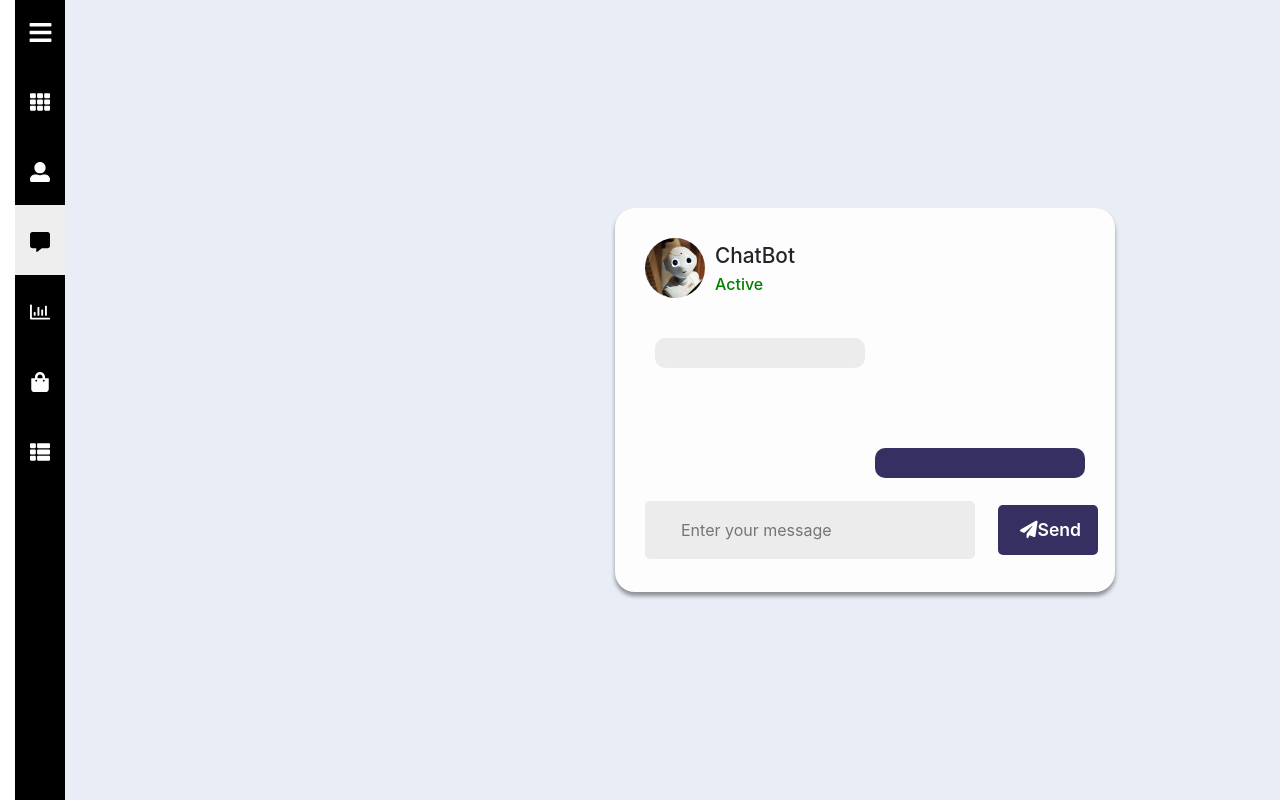
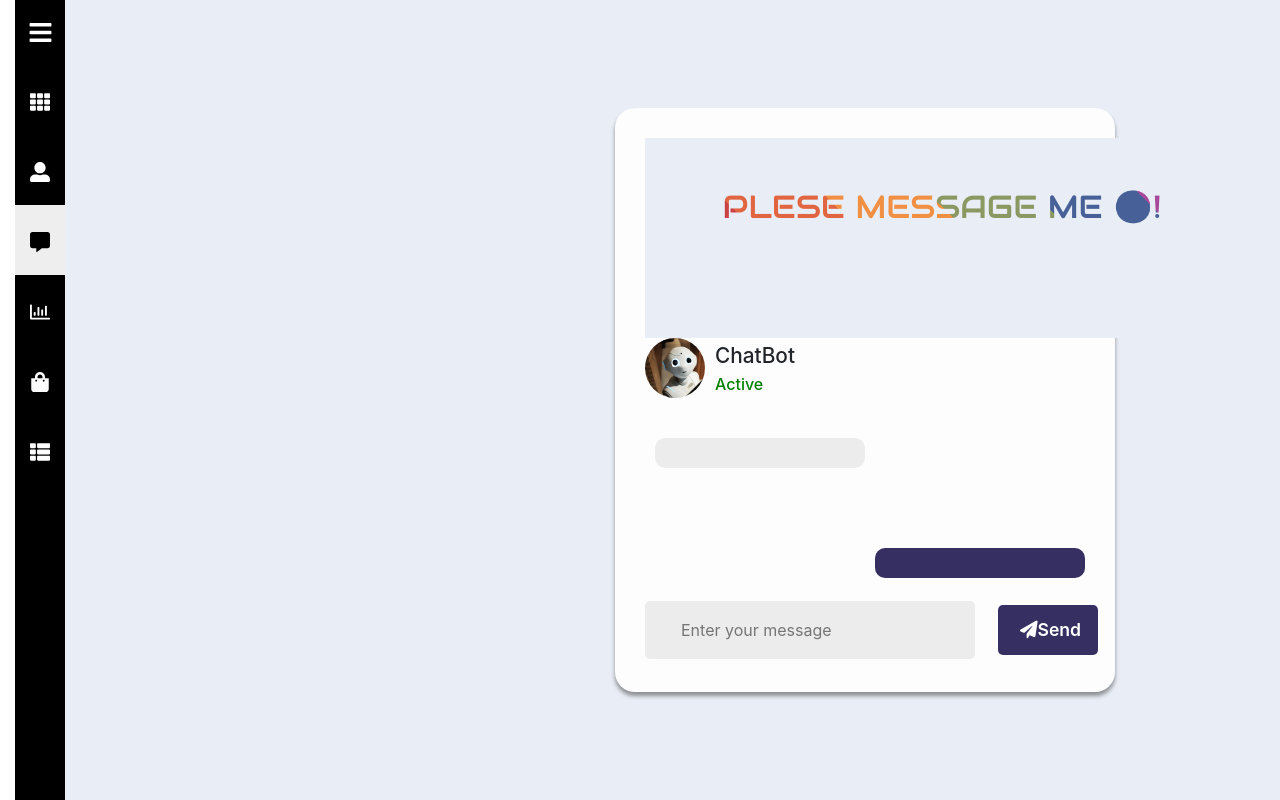
Before and after one commit to SaintNguyen/demotodoapps, a React (Create React App) app: page /comment in a window 1280 px wide. Shown: the top 800 px of the page. Built offline with nearby package versions, Linux system fonts and the light colour scheme; a web font is replaced by a local one.

Commit message:
Update Comment.jsx

```diff
--- a/src/pages/Comment.jsx
+++ b/src/pages/Comment.jsx
@@ -208,6 +208,8 @@ function Comment() {
     <div className="App1" onLoad={checkStatus}>
       <div className="wrapper">
         <div className="content">
+         <div className = "header1 text-center">
+        <h2 className="gradient-text">PLESE MESSAGE ME 😁! </h2></div>
           <div className="header">
             <div className="img">
               <img src={image} alt="" />
```
